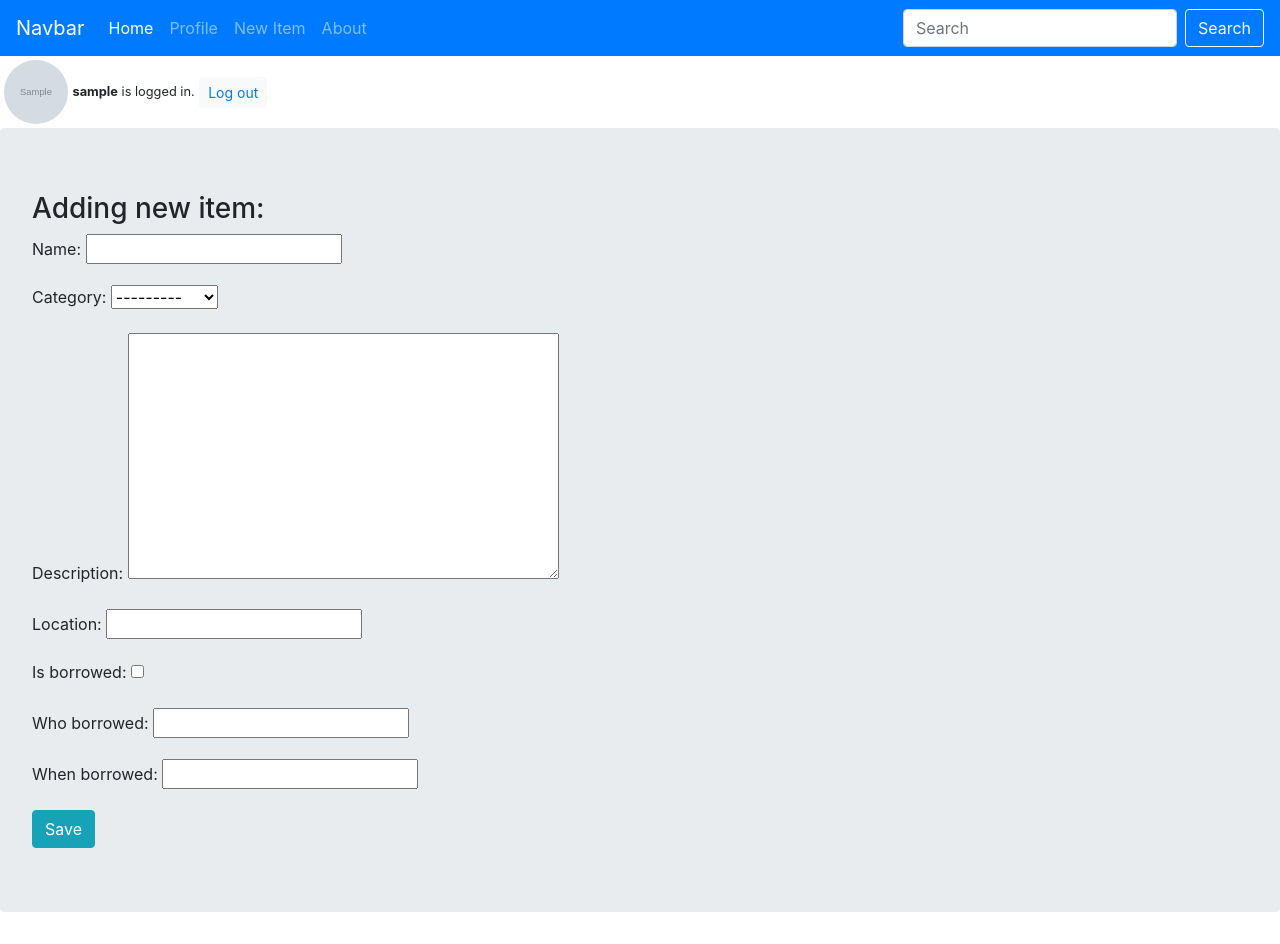
After one commit to elenerandarill/Django-Whereisit, a Django app: page /item/add/ in a window 1280 px wide. The commit adds this page. Run offline with Django 3.2, Linux system fonts and the light colour scheme; a user stored in the database is signed in; tables that the repository leaves empty hold one stand-in row (values such as "Sample post"); grey boxes marked "Sample" are stand-in pictures; some libraries are stand-ins or nearby versions.

Commit message:
Adding items and adding logged in user to it's users is working.

```diff
--- a/whereisit/urls.py
+++ b/whereisit/urls.py
@@ -16,13 +16,14 @@ Including another URLconf
 from django.contrib import admin
 from django.urls import path
 from whereisit_app import views
+from whereisit_app.views import ItemListView, ItemDetailView, ItemCreateView
 from django.contrib.auth import views as auth_views
 from django.conf import settings
 from django.conf.urls.static import static
 
 
 urlpatterns = [
-    path('', views.home, name='home'),
+    path('', ItemListView.as_view(), name='home'),
     # Authorization.
     path('register/', views.register, name='register'),
     path('login/', auth_views.LoginView.as_view(template_name='whereisit_app/login.html'), name='login'),
@@ -30,6 +31,10 @@ urlpatterns = [
     # User.
     path('profile/', views.profile, name='profile'),
     #Items.
+    path('item/add/', ItemCreateView.as_view(), name='item-create'),
+    path('item/<int:pk>/', ItemDetailView.as_view(), name='item-detail'),
+    # path('item/<int:pk>/update', ItemUpdateView.as_view(), name='item-update'),
+    # path('item/<int:pk>/delete/', ItemDeleteView.as_view(), name='item-delete'),
     #Admin.
     path('admin/', admin.site.urls),
 ]
--- a/whereisit_app/admin.py
+++ b/whereisit_app/admin.py
@@ -1,5 +1,6 @@
 from django.contrib import admin
-from .models import Profile
+from .models import Profile, Item
 
 
 admin.site.register(Profile)
+admin.site.register(Item)
--- a/whereisit_app/forms.py
+++ b/whereisit_app/forms.py
@@ -1,7 +1,7 @@
 from django.contrib.auth.forms import UserCreationForm
 from django.contrib.auth.models import User
 from django import forms
-from .models import Profile
+from .models import Profile, Item
 
 
 class UserRegisterForm(UserCreationForm):
--- a/whereisit_app/models.py
+++ b/whereisit_app/models.py
@@ -1,5 +1,6 @@
 from django.contrib.auth.models import User
 from django.db import models
+from django.urls import reverse
 from PIL import Image
 
 
@@ -20,18 +21,35 @@ class Profile(models.Model):
             img.save()
 
 
-# class Item(models.Model):
-#     name = models.CharField(max_length=50)
-#     category = models.CharField(max_length=30)
-#     description = models.TextField()
-#     location = models.CharField()
-#     is_borrowed = models.BooleanField(default=False)
-#     who_borrowed = models.CharField(max_length=30)
-#     when_borrowed = models.DateTimeField()
-#     owners = models.ManyToManyField(User)
-#
-#     class Meta:
-#         ordering = ['name']
-#
-#     def __str__(self):
-#         return f'{self.name}, category: {self.category}, location:'
+class Item(models.Model):
+    name = models.CharField(max_length=50)
+    CATEGORIES = (
+        ('Tools', 'Tools'),
+        ('Clothes', 'Clothes'),
+        ('Kitchen', 'Kitchen'),
+        ('Bedclothes', 'Bedclothes'),
+        ('Holidays', 'Holidays'),
+        ('Bathroom', 'Bathroom'),
+        ('Car_stuff', 'Car stuff'),
+        ('Other', 'Other'),
+    )
+    category = models.CharField(max_length=20, choices=CATEGORIES)
+    description = models.TextField(null=True, blank=True)
+    location = models.CharField(max_length=50)
+    is_borrowed = models.BooleanField(default=False, blank=True)
+    who_borrowed = models.CharField(max_length=30, blank=True, default='')
+    when_borrowed = models.DateTimeField(null=True, blank=True)
+    users = models.ManyToManyField(User)
+
+    class Meta:
+        ordering = ['name']
+
+    # def save(self, *args, **kwargs):
+    #     super().save(*args, **kwargs)
+    #     self.users.add(User.objects.get(self.user.id))
+
+    def __str__(self):
+        return f'{self.name}, category: {self.category}, location:'
+
+    def get_absolute_url(self):
+        return reverse('item-detail', kwargs={'pk': self.pk})
--- a/whereisit_app/templates/whereisit_app/base.html
+++ b/whereisit_app/templates/whereisit_app/base.html
@@ -33,7 +33,7 @@
                       <a class="nav-link" href="{% url 'profile' %}">Profile</a>
                   </li>
                   <li class="nav-item">
-                      <a class="nav-link" href="#">My Items</a>
+                      <a class="nav-link" href="{% url 'item-create' %}">New Item</a>
                   </li>
               {% else %}
                   <li class="nav-item">
--- /dev/null
+++ b/whereisit_app/templates/whereisit_app/item_form.html
@@ -0,0 +1,11 @@
+{% extends 'whereisit_app/base.html' %}
+{% block content %}
+
+    <h3>Adding new item:</h3>
+    <form method="POST">
+        {% csrf_token %}
+            {{ form.as_p }}
+        <button type="submit" class="btn btn-info">Save</button>
+    </form>
+
+{% endblock %}
--- a/whereisit_app/views.py
+++ b/whereisit_app/views.py
@@ -1,7 +1,11 @@
+from django.http import HttpResponseRedirect
 from django.shortcuts import render, redirect
 from django.contrib.auth.decorators import login_required
+from django.contrib.auth.mixins import LoginRequiredMixin
 from django.contrib import messages
 from .forms import UserRegisterForm, UserUpdateForm, ProfileUpdateForm
+from django.views.generic import ListView, DetailView, CreateView, UpdateView, DeleteView
+from .models import Profile, Item
 
 
 def home(request):
@@ -44,3 +48,35 @@ def profile(request):
             return redirect('profile')
         else:
             messages.error(request, 'Something went wrong.')
+
+
+# Items.
+class ItemListView(ListView):
+    model = Item
+    template_name = 'whereisit_app/home.html'
+    context_object_name = 'items'
+    ordering = ['name']
+
+
+class ItemDetailView(DetailView):
+    model = Item
+
+
+class ItemCreateView(LoginRequiredMixin, CreateView):
+    model = Item
+    fields = ['name', 'category', 'description', 'location', 'is_borrowed', 'who_borrowed', 'when_borrowed']
+
+    def form_valid(self, form):
+        # https://stackoverflow.com/questions/18246326/how-do-i-set-user-field-in-form-to-the-currently-logged-in-user
+        item = form.save()
+        item.users.add(self.request.user)  # = UserProfile.objects.get(user=self.request.user)  # use your own profile here
+        item.save()
+        return redirect("item-detail", pk=item.pk)
+
+
+# class ItemUpdateView(UpdateView):
+#     pass
+#
+#
+# class ItemDeleteView(DetailView):
+#     pass
```
Also changed, not shown: whereisit_app/templates/whereisit_app/home.html (+42 -1 lines), whereisit_app/templates/whereisit_app/item_detail.html (added, +7 -0 lines), whereisit_app/migrations/0002_item.py (added), whereisit_app/migrations/0003_auto_20200707_1658.py (added), whereisit_app/migrations/0004_auto_20200707_1705.py (added), whereisit_app/migrations/0005_auto_20200707_1759.py (added), whereisit_app/migrations/0006_auto_20200707_1846.py (added), whereisit_app/migrations/0007_auto_20200707_1933.py (added).
